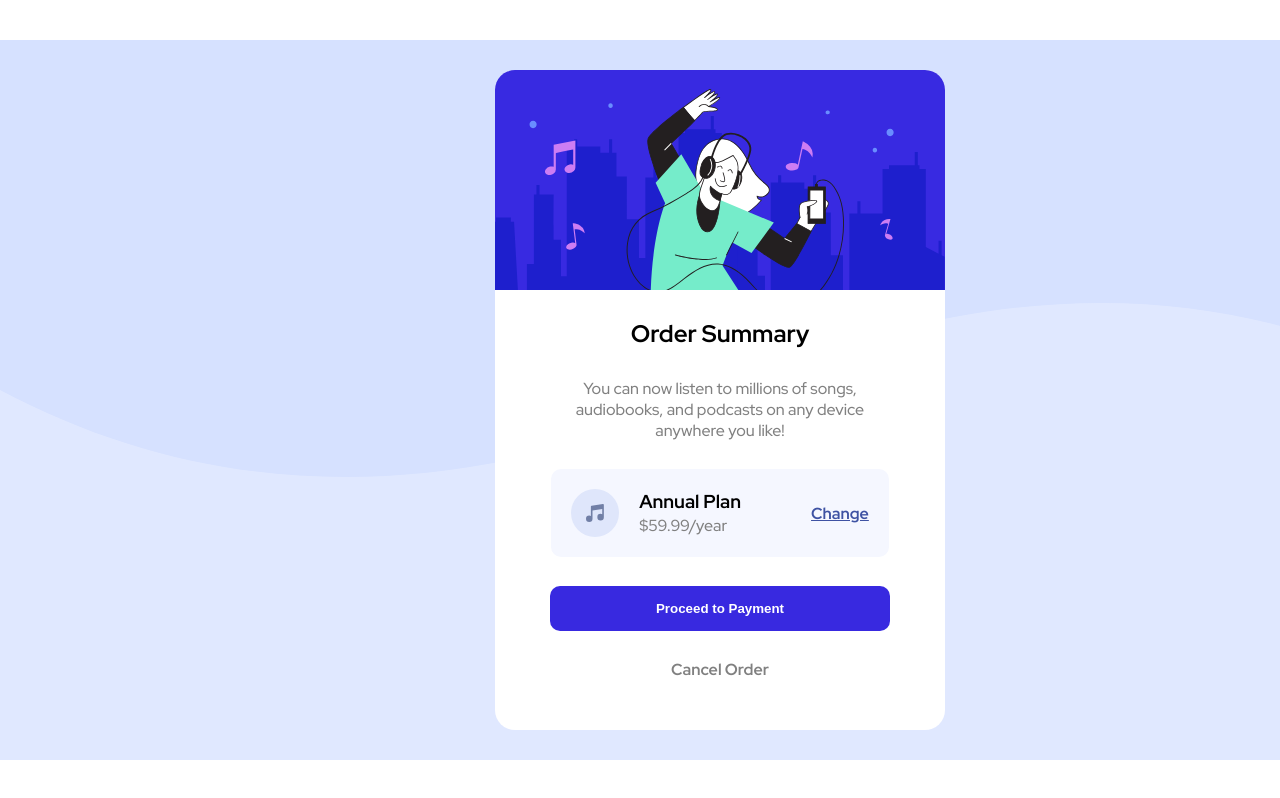
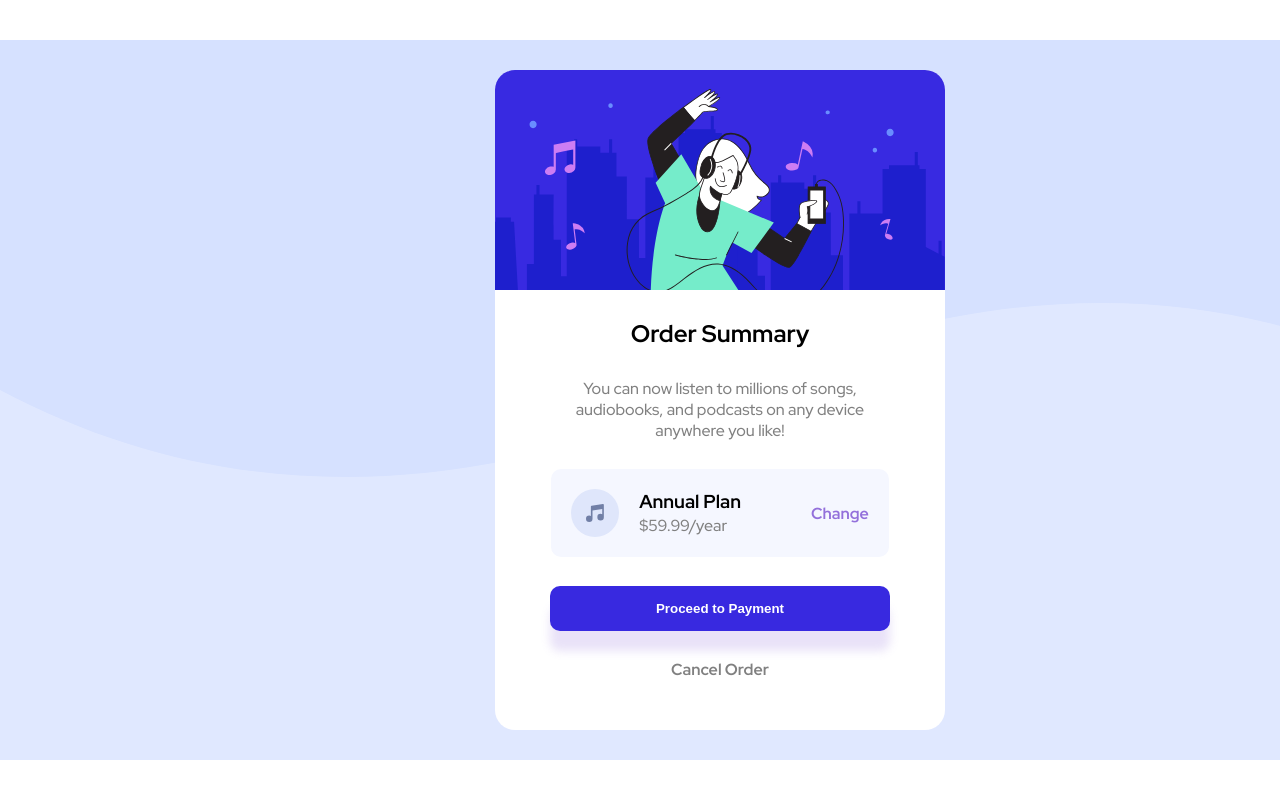
Before and after one commit to coderGambit/FrontendMentorOrderSummary, a plain HTML site: page src/index.html in a window 1280 px wide. In both pictures the pointer is over the link "Change". Shown: the top 798 px of the page. Drawn offline with Linux system fonts and the light colour scheme.

Commit message:
added active state styles

```diff
--- a/src/css/styles.css
+++ b/src/css/styles.css
@@ -86,6 +86,12 @@ a{
     align-items: center;
     margin-left: 50px;
     text-decoration: underline;
+    cursor: pointer;
+}
+
+.changeLink:hover{
+    color: mediumpurple;
+    text-decoration: none;
 }
 
 .paymentButton{
@@ -96,8 +102,19 @@ a{
     border: none;
     border-radius: 10px;
     padding: 15px 0;
+    cursor: pointer;
+    box-shadow: 0 20px 10px #9370DB33;
+}
+
+.paymentButton:hover{
+    background: mediumpurple;
 }
 
 .cancelLink{
     color: grey;
+    cursor: pointer;
 }
+
+.cancelLink:hover{
+    color: black;
+}
```
